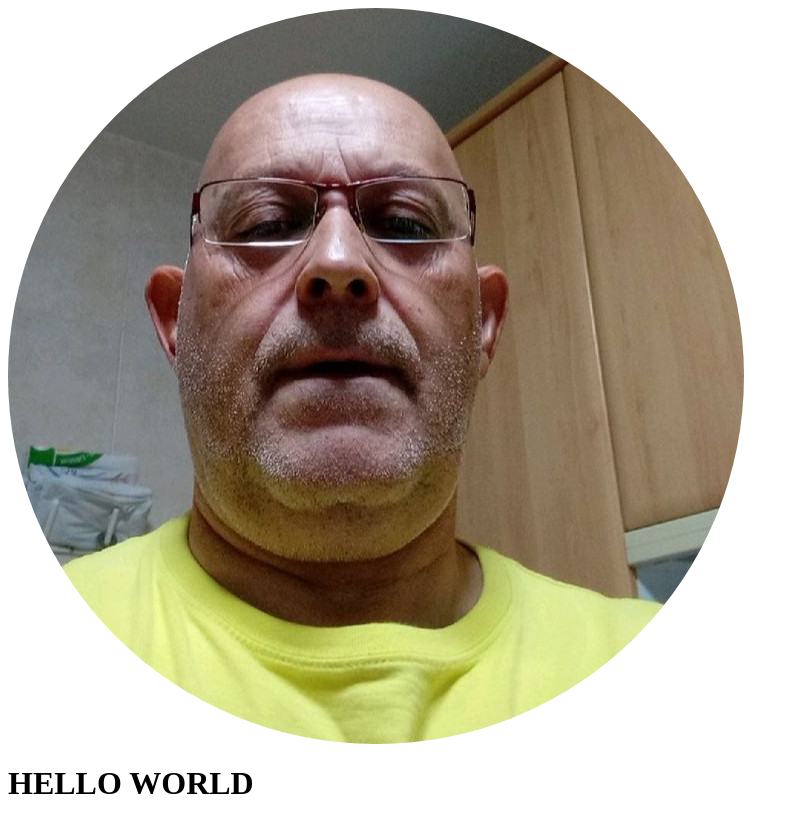
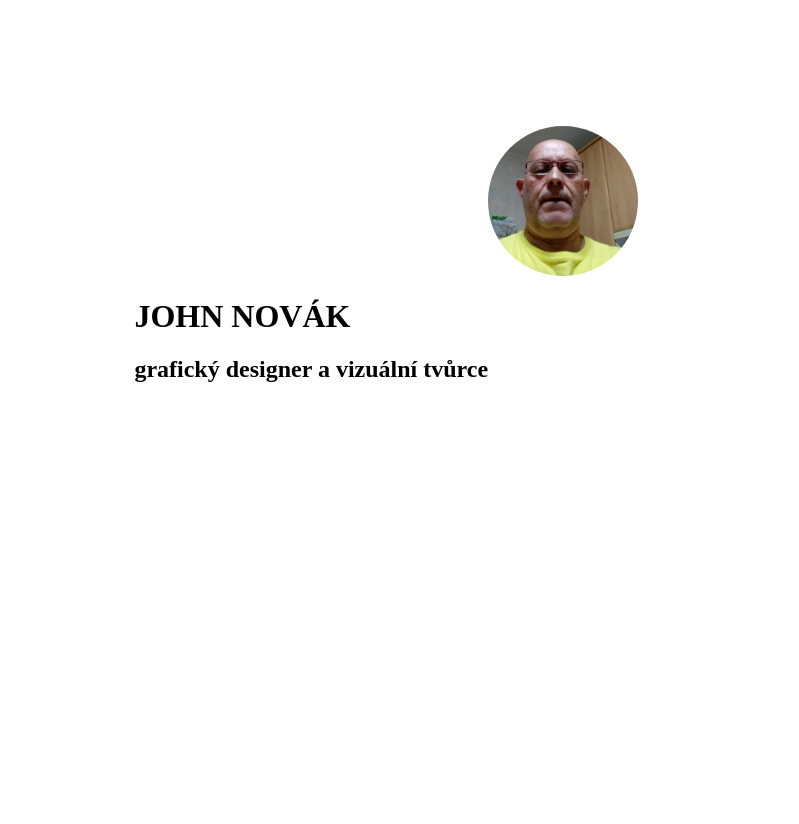
Before and after one commit to mataslezak-lang/web, a plain HTML site: page index.html in a window 1280 px wide. Shown: the whole page, without its empty margins (0-799 px from the left). After the commit the page ends 800 px from the top, so only its background shows below. Drawn offline with Linux system fonts and the light colour scheme.

Commit message:
positioning

```diff
--- a/index.html
+++ b/index.html
@@ -8,8 +8,9 @@
 </head>
 <body>
 <header>
-<img src="dedek.jpg" alt="dedek">
-<h1>HELLO WORLD</h1>
+<img class="dedek" src="dedek.jpg" alt="dedek">
+<h1>JOHN NOVÁK</h1>
+<h2>grafický designer a vizuální tvůrce</h2>
 
 </header>
 </body>
--- a/styles.css
+++ b/styles.css
@@ -2,8 +2,11 @@
 margin: 0%;
 padding: 0%;}
 
-header img
-{display: flex;
-justify-content: center;
+header {margin: 10%;}
+
+header img {display: flex;
+flex-direction: column;
 border-radius: 50%;
-s;}
+align-items: center;
+margin-left:35%;
+width: 150px;}
```
